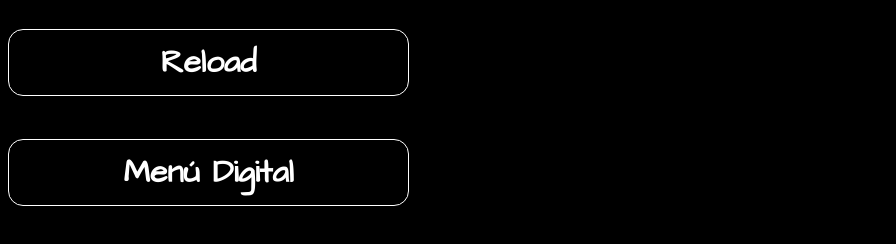
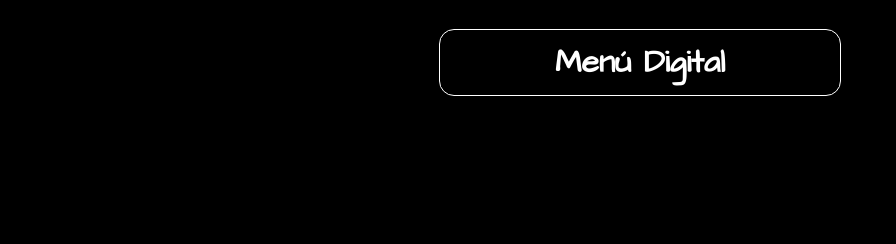
Before and after one commit to Panthersoul/MenuDinamico_JS, a plain HTML site: page index.html in a window 1280 px wide. Shown: the whole page, without its empty margins (0-896 px from the left). Drawn offline with Linux system fonts and the light colour scheme.

```diff
--- a/assets/css/style.css
+++ b/assets/css/style.css
@@ -23,6 +23,10 @@
     text-align: center;
     flex-direction: column;
 
+}
+.centrado{
+    justify-content: center;
+    display: flex;
 }
 
 .flexAbajo{
--- a/index.html
+++ b/index.html
@@ -14,14 +14,9 @@
 <body class="bodyMAIN">
     <header></header>
     <main >
-        <div class="container">
-                <a href="./index.html">
-                    <div class="flexCentrado">
-                        <h1 class="treintaAncho">Reload</h1>
-                    </div>
-                </a>
+        <div class="container flexCentrado">
                 <a href="./assets/pages/menu.html">
-                    <div class="flexCentrado">
+                    <div class="centrado">
                         <h1 class="treintaAncho flexCentrado">Menú Digital</h1>
                     </div>
                 </a>
@@ -29,6 +24,5 @@
         </div>
     </main>
     <footer></footer>
-    <!-- <script src="./assets/js/main.js"></script> -->
 </body>
 </html>
```
Also changed, not shown: assets/pages/menu.html (+2 -1 lines).
